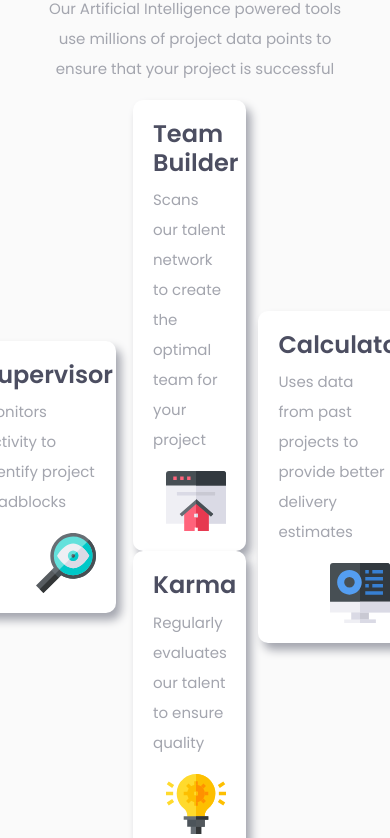
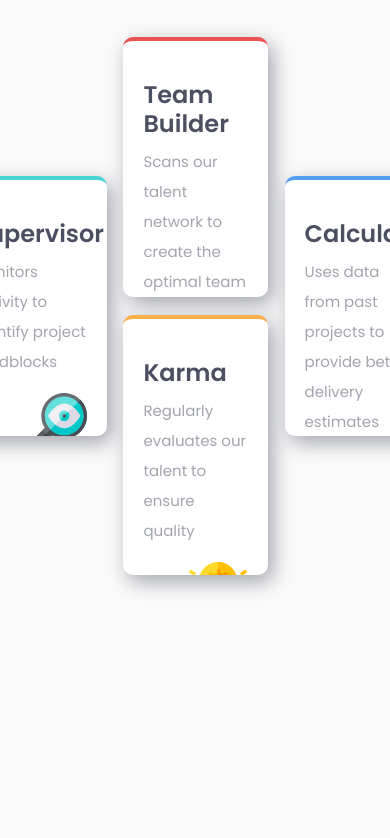
Before and after one commit to Pulkit-Sanan/four-card-feature-section-master, a plain HTML site: page index.html in a window 390 px wide. Shown: the part 218-1056 px from the top of the page. After the commit the page ends 844 px from the top, so only its background shows below. Drawn offline with nearby package versions, Linux system fonts and the light colour scheme.

Commit message:
desktop responsive design

```diff
--- a/css/styles.css
+++ b/css/styles.css
@@ -12,77 +12,117 @@ body {
 }
 
 /* CUSTOM CLASSES */
-.light{
+.light {
     font-weight: 200;
 }
 
-.dark{
+.dark {
     font-weight: 600;
 }
 
-.hd{
+.hd {
     color: hsl(234, 12%, 34%);
 }
 
-.main-head{
+.main-head {
     font-size: 2rem;
 }
 
-.sub-head{
+.sub-head {
     font-size: 1.5rem;
+}
+
+.back {
+    height: 100vh;
+    width: 100vw;
+}
+
+.content {
+    display: flex;
+    flex-wrap: wrap;
+    height: 90vh;
+    width: 1080px;
+    justify-content: space-between;
 }
 
 /* COMBINED */
 
-.back, .deck, .text{
+.back,
+.text,
+.left,
+.mid,
+.right {
     display: flex;
     justify-content: center;
     align-items: center;
 }
 
-.back{
-    height: 100vh;
-    width: 100vw;
-}
-
-.content{
-    display: flex;
-    flex-wrap: wrap;
-    height: 90vh;
-    width: 80vw;
-}
-.text, .deck{
+.text,
+.deck {
     width: 100%;
 }
 
-.left, .mid, .right{
-    flex: 1;
-}
-
 /* TEXT ie top of the document */
-.text{
+.text {
     height: max-content;
 }
 
-.justify{
+.justify {
     width: 500px;
     text-align: center;
 }
 
 /* Deck ie the whole feature section  */
+.deck {
+    display: flex;
+    align-items: center;
+    justify-content: space-between;
+}
 
-.feature{
-    padding: 20px;
+.left,
+.mid,
+.right {
+    flex: 1;
+    height: 100%;
+    flex-wrap: wrap;
+}
+
+.feature {
     width: 90%;
+    padding: 40px 20px;
+    height: 260px;
     background-color: white;
     border-radius: 10px;
     overflow: hidden;
-    box-shadow: 5px 7px 10px hsl(229, 6%, 66%);
+    box-shadow: 5px 7px 20px hsl(229, 6%, 66%);
 }
 
-.card-img{
+.f1,
+.f2,
+.f3,
+.f4 {
+    border-top: 4px solid;
+}
+
+.f1 {
+    border-color: hsl(180, 62%, 55%);
+}
+
+.f2 {
+    border-color: hsl(0, 78%, 62%);
+}
+
+.f3 {
+    border-color: hsl(34, 97%, 64%);
+}
+
+.f4 {
+    border-color:hsl(212, 86%, 64%);
+}
+
+.card-img {
     height: 60px;
     width: auto;
+    position: relative;
     float: right;
-    display: block;
 }
--- a/index.html
+++ b/index.html
@@ -44,7 +44,7 @@
 
       <div class="deck">
         <div class="left">
-          <div class="feature">
+          <div class="f1 feature">
             <h2 class="sub-head hd dark">Supervisor</h2>
             <p>Monitors activity to identify project roadblocks</p>
             <img class="card-img" src="images/icon-supervisor.svg" alt="Supervisor">
@@ -52,12 +52,12 @@
         </div>
 
         <div class="mid">
-          <div class="mid-up feature">
+          <div class="f2 feature ">
             <h2 class="sub-head hd dark">Team Builder</h2>
             <p>Scans our talent network to create the optimal team for your project</p>
             <img class="card-img" src="images/icon-team-builder.svg" alt="Team-Builder">
           </div>
-          <div class="mid-down feature">
+          <div class="f3 feature">
             <h2 class="sub-head hd dark">Karma</h2>
             <p>Regularly evaluates our talent to ensure quality</p>
             <img class="card-img" src="images/icon-karma.svg" alt="Karma">
@@ -65,7 +65,7 @@
         </div>
 
         <div class="right">
-          <div class="feature">
+          <div class="f4 feature">
             <h2 class="sub-head hd dark">Calculator</h2>
             <p>Uses data from past projects to provide better delivery estimates</p>
             <img class="card-img" src="images/icon-calculator.svg " alt="Calculator">
```
